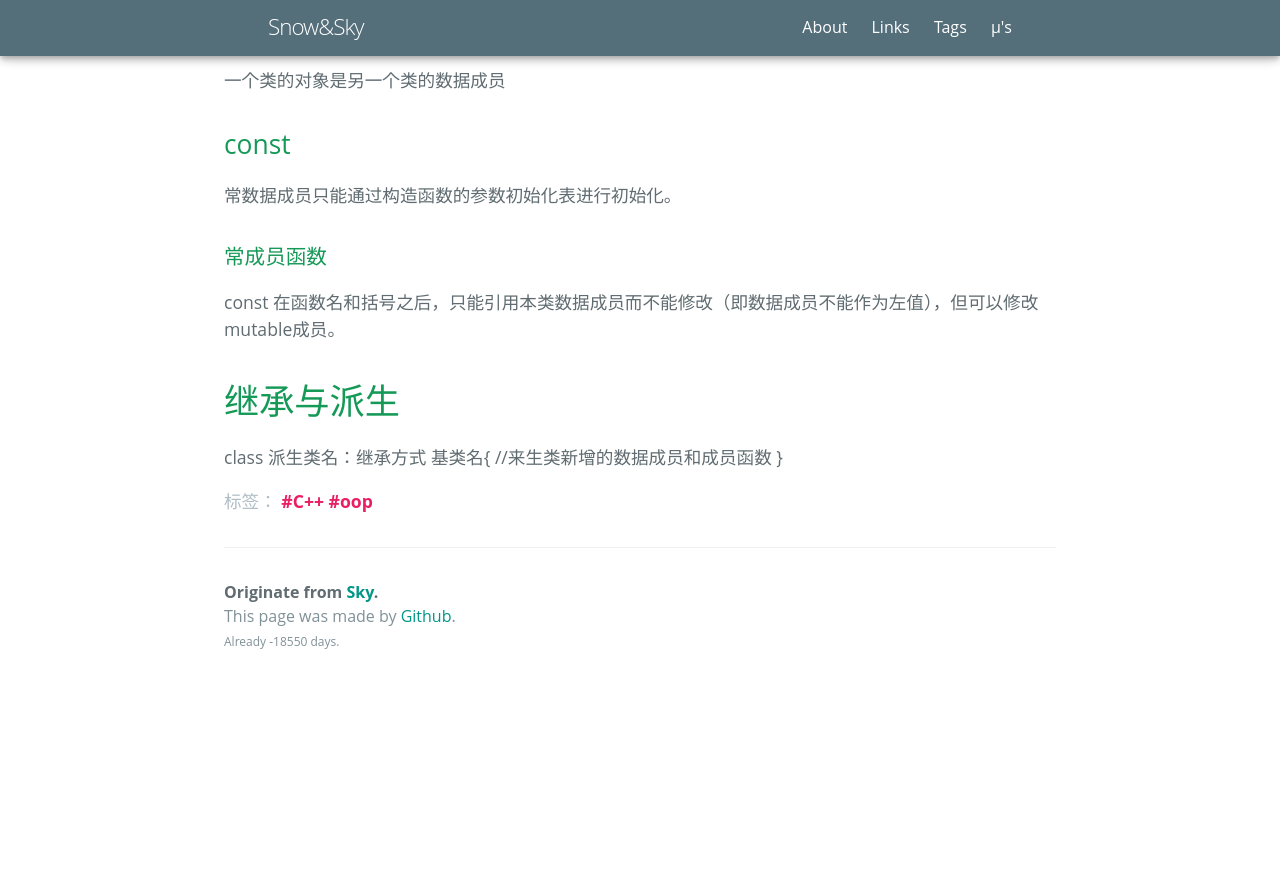
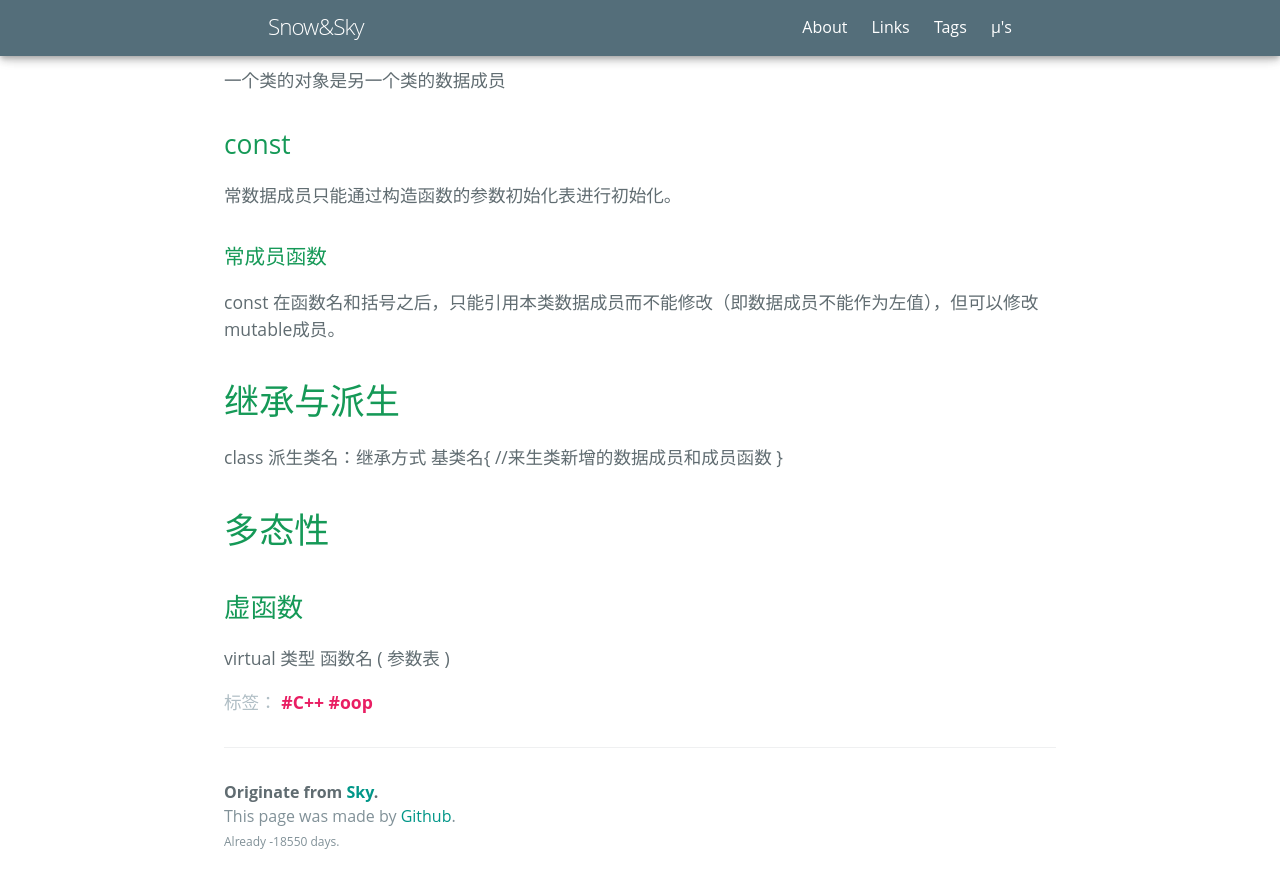
Before and after one commit to NishikinoSky/NishikinoSky.github.io, a Jekyll site: the page built from _posts/2021-1-4-OOP.md, in a window 1280 px wide and 900 px high, scrolled down 4928 px. Shown: the top 888 px of the window. Built offline with Jekyll 4.4.1, drawn with Linux system fonts in a browser that asks for light colours; some web fonts are replaced; before the commit the page ends 5628 px from its top, so only the background shows below that.

Commit message:
Update 2021-1-4-OOP.md

```diff
--- a/_posts/2021-1-4-OOP.md
+++ b/_posts/2021-1-4-OOP.md
@@ -197,3 +197,9 @@ const 在函数名和括号之后，只能引用本类数据成员而不能修
 # 继承与派生
 
 class 派生类名：继承方式 基类名{  //来生类新增的数据成员和成员函数  }
+
+# 多态性
+
+## 虚函数
+
+virtual 类型 函数名 ( 参数表 )
```
